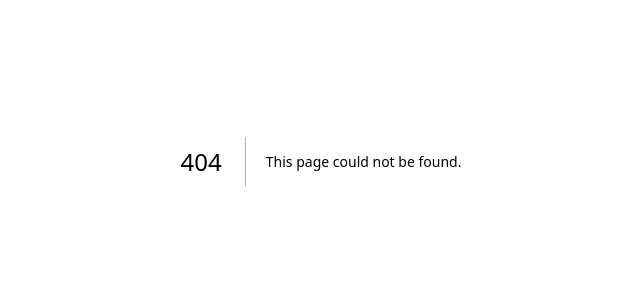
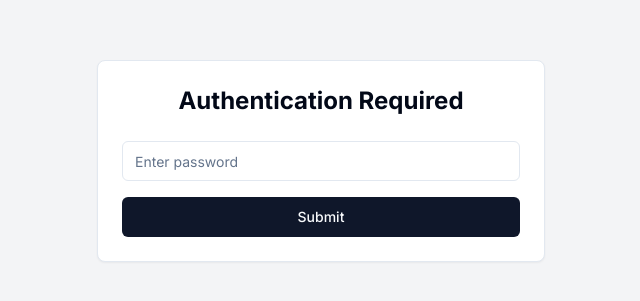
Before and after one commit to yangzihaoku/receipt-generator, a Next.js app: page /auth in a window 1280 px wide. Before the commit this address had no page. Shown: the part 239-540 px from the top of the page, without its empty margins (319-959 px from the left). Built offline with nearby package versions, Linux system fonts and the light colour scheme.

Commit message:
更新认证页逻辑

```diff
--- /dev/null
+++ b/src/app/auth/page.tsx
@@ -0,0 +1,61 @@
+"use client";
+
+import { useState } from 'react';
+import { useRouter } from 'next/navigation';
+import { Card, CardContent } from '@/components/ui/card';
+import { Input } from '@/components/ui/input';
+import { Button } from '@/components/ui/button';
+import { useToast } from '@/hooks/use-toast';
+
+export default function AuthPage() {
+  const [password, setPassword] = useState('');
+  const router = useRouter();
+  const { toast } = useToast();
+
+  const handleSubmit = async (e: React.FormEvent) => {
+    e.preventDefault();
+
+    if (password === process.env.NEXT_PUBLIC_AUTH_PASSWORD) {
+      // 设置认证 cookie
+      document.cookie = `auth_pass=${password}; path=/`;
+
+      // 重定向到主页
+      router.push('/');
+
+      toast({
+        title: "Success",
+        description: "Authentication successful",
+      });
+    } else {
+      toast({
+        title: "Error",
+        description: "Invalid password",
+        variant: "destructive",
+      });
+    }
+  };
+
+  return (
+    <div className="min-h-screen flex items-center justify-center bg-gray-100">
+      <Card className="w-full max-w-md">
+        <CardContent className="p-6">
+          <h1 className="text-2xl font-bold text-center mb-6">Authentication Required</h1>
+          <form onSubmit={handleSubmit} className="space-y-4">
+            <div>
+              <Input
+                type="password"
+                placeholder="Enter password"
+                value={password}
+                onChange={(e) => setPassword(e.target.value)}
+                className="w-full"
+              />
+            </div>
+            <Button type="submit" className="w-full">
+              Submit
+            </Button>
+          </form>
+        </CardContent>
+      </Card>
+    </div>
+  );
+}
--- a/src/middleware.ts
+++ b/src/middleware.ts
@@ -8,11 +8,16 @@ export function middleware(request: NextRequest) {
     return NextResponse.next();
   }
 
+  // 如果已经在认证页面，直接通过
+  if (request.nextUrl.pathname === '/auth') {
+    return NextResponse.next();
+  }
+
   const hasValidPassword = request.cookies.has('auth_pass') &&
     request.cookies.get('auth_pass')?.value === process.env.NEXT_PUBLIC_AUTH_PASSWORD;
 
-  // 如果没有认证且不是认证页面，重定向到认证页面
-  if (!hasValidPassword && !request.nextUrl.pathname.startsWith('/auth')) {
+  // 如果没有认证，重定向到认证页面
+  if (!hasValidPassword) {
     return NextResponse.redirect(new URL('/auth', request.url));
   }
 
@@ -26,8 +31,7 @@ export const config = {
      * 匹配所有路径，除了：
      * - api 路由 (/api/*)
      * - 静态文件 (/_next/static/*, /favicon.ico, 等)
-     * - 认证页面 (/auth)
      */
-    '/((?!api|_next/static|_next/image|favicon.ico|auth).*)',
+    '/((?!api|_next/static|_next/image|favicon.ico).*)',
   ],
 };
```
